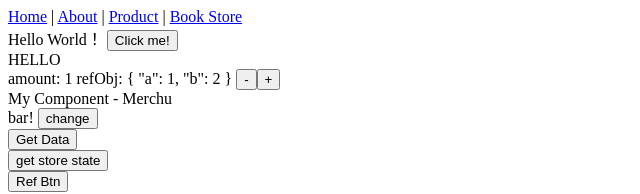
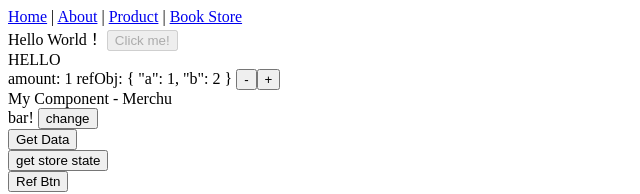
Before and after one commit to merchuli/vue3-ts, a Vue app: page / in a window 1280 px wide. Shown: the top 194 px of the page, without its empty margins (0-640 px from the left). Built offline with nearby package versions, Linux system fonts and the light colour scheme.

Commit message:
Use onMounted and type alias

```diff
--- a/src/views/Home.vue
+++ b/src/views/Home.vue
@@ -1,7 +1,7 @@
 <template>
   <div class="home">
     Hello World！
-    <button @click="log">Click me!</button>
+    <button id="my-test-of-auto-click" @click="log" disabled>Click me!</button>
     <div>{{ capitalize('hello') }}</div>
     amount: {{ amount }}
     refObj: {{ refObj }}
@@ -25,7 +25,9 @@
 </template>
 
 <script setup lang="ts">
-import { computed, ref, reactive } from 'vue';
+import {
+  computed, onMounted, ref, reactive,
+} from 'vue';
 import { useStore } from 'vuex';
 
 import MyComponent from '../components/MyComponent.vue';
@@ -54,6 +56,11 @@ const name = 'Merchu';
 
 // Computed
 const total = computed(() => price * amount.value);
+
+function autoClick() {
+  console.log('auto click');
+  (document.getElementById('my-test-of-auto-click') as HTMLElement).click();
+}
 
 // functions
 function log() {
@@ -95,6 +102,8 @@ function updateArray() {
   reactiveArray[0] = 10;
 }
 
+onMounted(() => autoClick());
+
 // reactive
 // const count = ref(1);
 //  count = 1;
```
